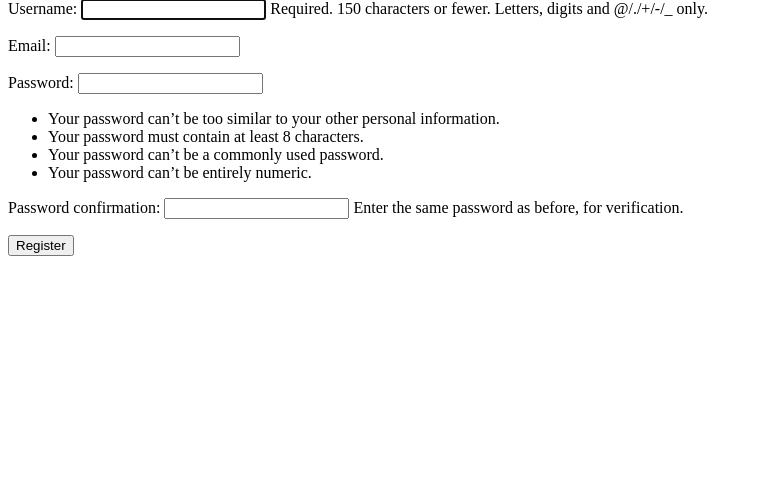
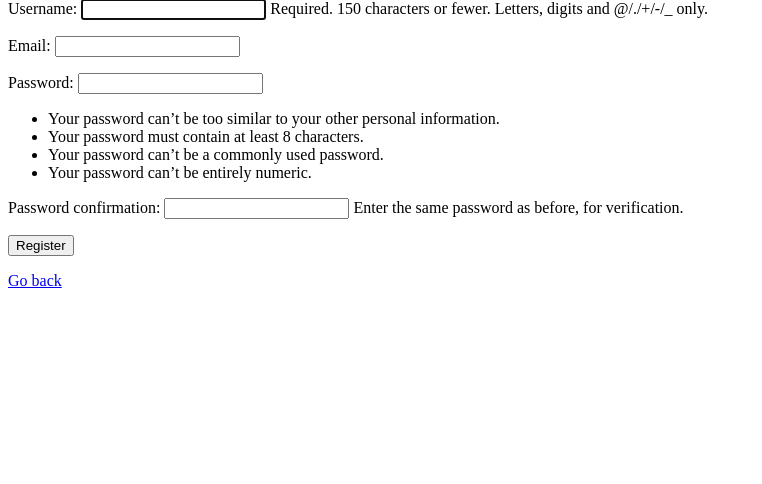
Before and after one commit to MaksimBalakin/ecommerce, a Django app: page /register/ in a window 1280 px wide. Shown: the part 56-540 px from the top of the page, without its empty margins (0-762 px from the left). Run offline with Django 5.2, Linux system fonts and the light colour scheme.

Commit message:
added "go back" to register and login pages

```diff
--- a/ecommerce/users/templates/users/login.html
+++ b/ecommerce/users/templates/users/login.html
@@ -4,3 +4,4 @@
     {{ form.as_p }}
     <button type="submit">Login</button>
 </form>
+<a href="{% url 'home' %}">Go back</a>
--- a/ecommerce/users/templates/users/register.html
+++ b/ecommerce/users/templates/users/register.html
@@ -4,3 +4,4 @@
     {{ form.as_p }}
     <button type="submit">Register</button>
 </form>
+<a href="{% url 'home' %}">Go back</a>
```
